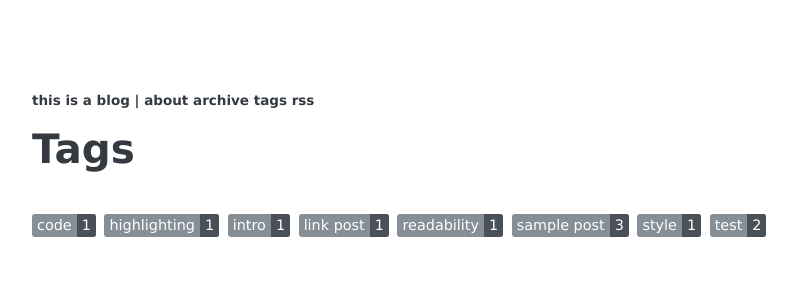
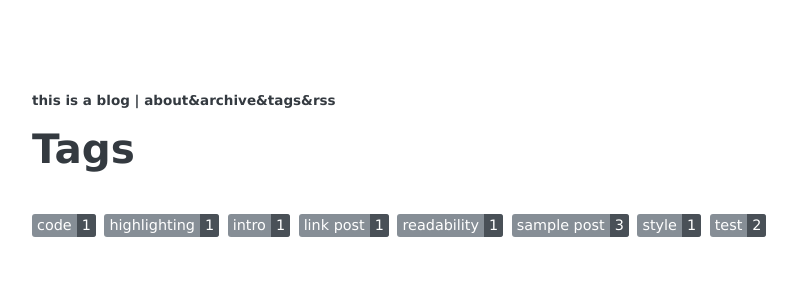
Before and after one commit to thisisamatthew/thisisamatthew.github.io, a Jekyll site: the page built from tags/index.html, in a window 1280 px wide. Shown: the top 284 px of the page, without its empty margins (194-991 px from the left). Built offline with Jekyll 4.4.1, drawn with Linux system fonts in a browser that asks for light colours; some web fonts are replaced.

Commit message:
Added &s to header

```diff
--- a/_layouts/page.html
+++ b/_layouts/page.html
@@ -3,7 +3,7 @@
 ---
 <header>
   <div class="header-small">
-    <a href="{{site.url}}{{site.baseurl}}">{{ site.name }}</a> | <a href="/about">about</a> <a href="/archive">archive</a> <a href="/tags">tags</a> <a href="/feed.xml">rss</a>
+    <a href="{{site.url}}{{site.baseurl}}">{{ site.name }}</a> | <a href="/about">about</a>&<a href="/archive">archive</a>&<a href="/tags">tags</a>&<a href="/feed.xml">rss</a>
   </div>
 </header>
 <div class="page">
```
